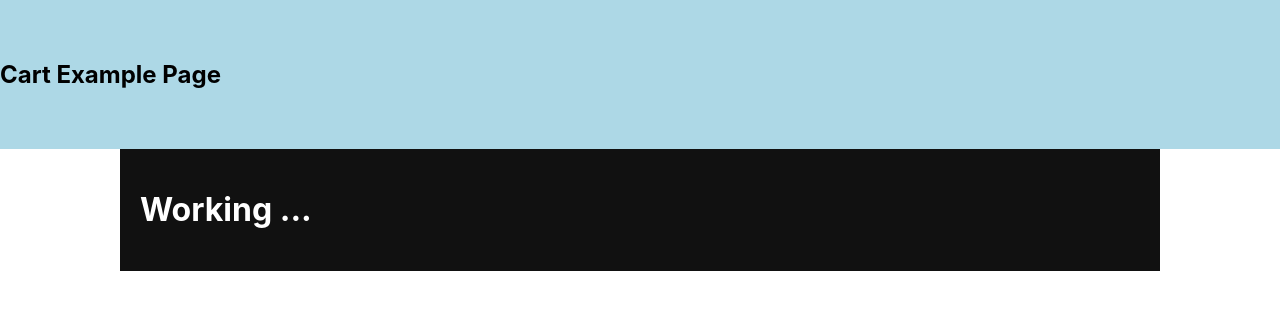
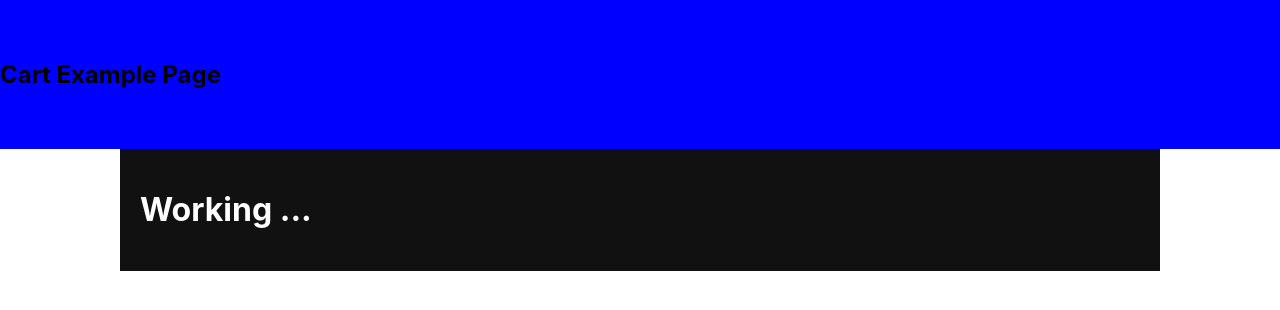
Before and after one commit to Kiril-Pavlov/react-shoping-cart-example, a React (Create React App) app: page / in a window 1280 px wide. Shown: the top 310 px of the page. Built offline with nearby package versions, Linux system fonts and the light colour scheme.

Commit message:
added ThemeProvider to the app

```diff
--- a/src/App.js
+++ b/src/App.js
@@ -1,5 +1,5 @@
-import logo from './logo.svg';
 import './App.css';
+import { ThemeProvider } from 'styled-components';
 
 //components
 import Header from './components/Header';
@@ -7,14 +7,23 @@ import Header from './components/Header';
 //styled components
 import { Container } from "./components/styles/Container.styled"
 
+const theme = {
+  colors:{
+    header:"blue",
+    main:"red",
+  },
+}
+
 function App() {
   return (
+    <ThemeProvider theme={theme}>
       <>
         <Header />
         <Container>
           <h1>Working ...</h1>
         </Container>
       </>
+    </ThemeProvider>
   );
 }
 
--- a/src/components/styles/Header.styled.js
+++ b/src/components/styles/Header.styled.js
@@ -1,6 +1,6 @@
 import styled from "styled-components";
 
 export const StyledHeader = styled.header`
-    background-color:lightblue;
+    background-color:${({theme})=>theme.colors.header};
     padding:40px 0px;
 `
```
Lines whose indentation alone changed are shown as unchanged.
